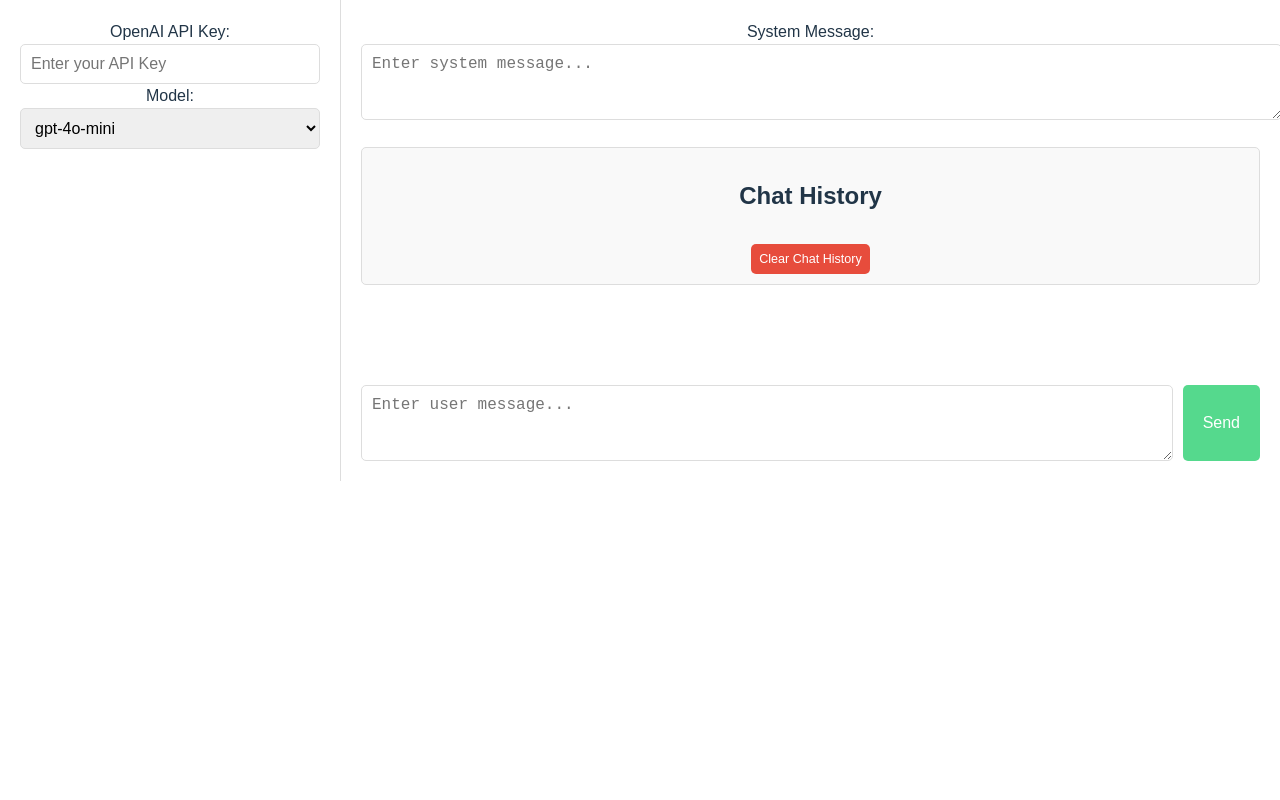
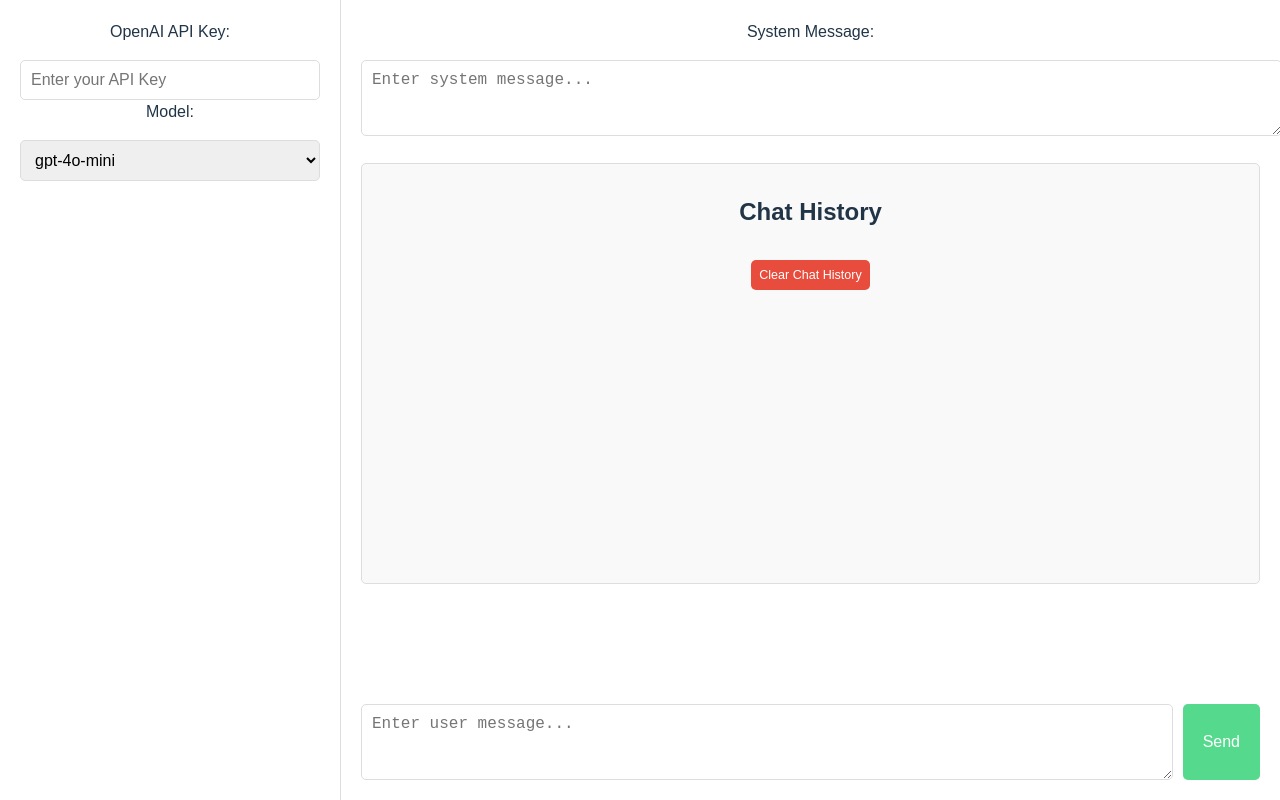
Before and after one commit to JimmyBryant/OpenAI-Text-Generation, a Vue app: page / in a window 1280 px wide. Built offline with nearby package versions, Linux system fonts and the light colour scheme.

Commit message:
style: 更新样式

```diff
--- a/src/components/OpenAIForm.vue
+++ b/src/components/OpenAIForm.vue
@@ -154,7 +154,8 @@ $font-color: #2c3e50;
     display: flex;
     margin: 0 auto;
     font-family: Arial, sans-serif;
-
+    min-height: 100vh;
+    height: auto;
     .left-panel {
         width: 300px;
         padding: 20px;
@@ -172,13 +173,15 @@ $font-color: #2c3e50;
         flex: 1;
         padding: 20px;
         position: relative;
+        display: flex;
+        flex-direction: column;
         .chat-history {
             margin: 20px 0;
             border: 1px solid #ddd;
             padding: 10px;
             border-radius: 5px;
             background-color: #f9f9f9;
-
+            flex: 1;
             .message {
                 display: flex;
                 flex-direction: column;
@@ -250,6 +253,10 @@ $font-color: #2c3e50;
         }
     }
     .field{
+        label{
+            margin-bottom: 1rem;
+            display: block;
+        }
         input,
         select,
         textarea {
```
